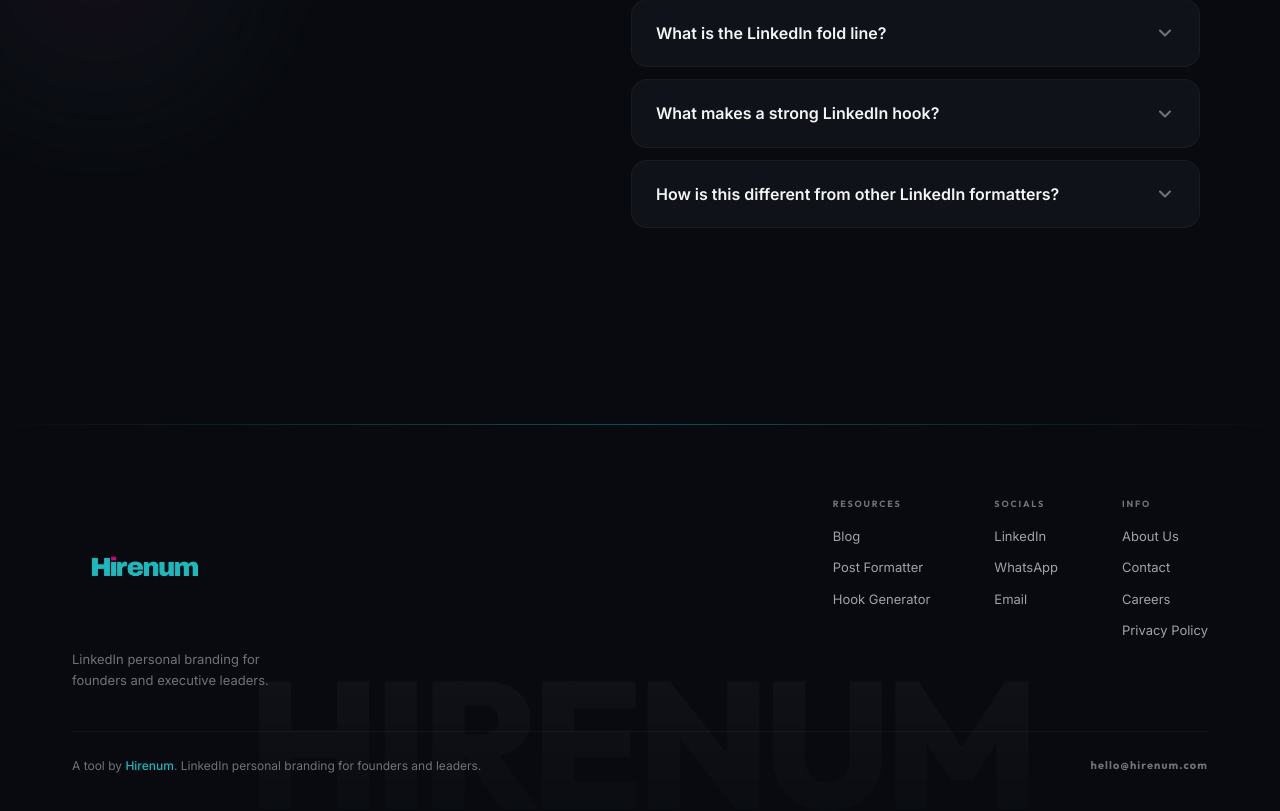
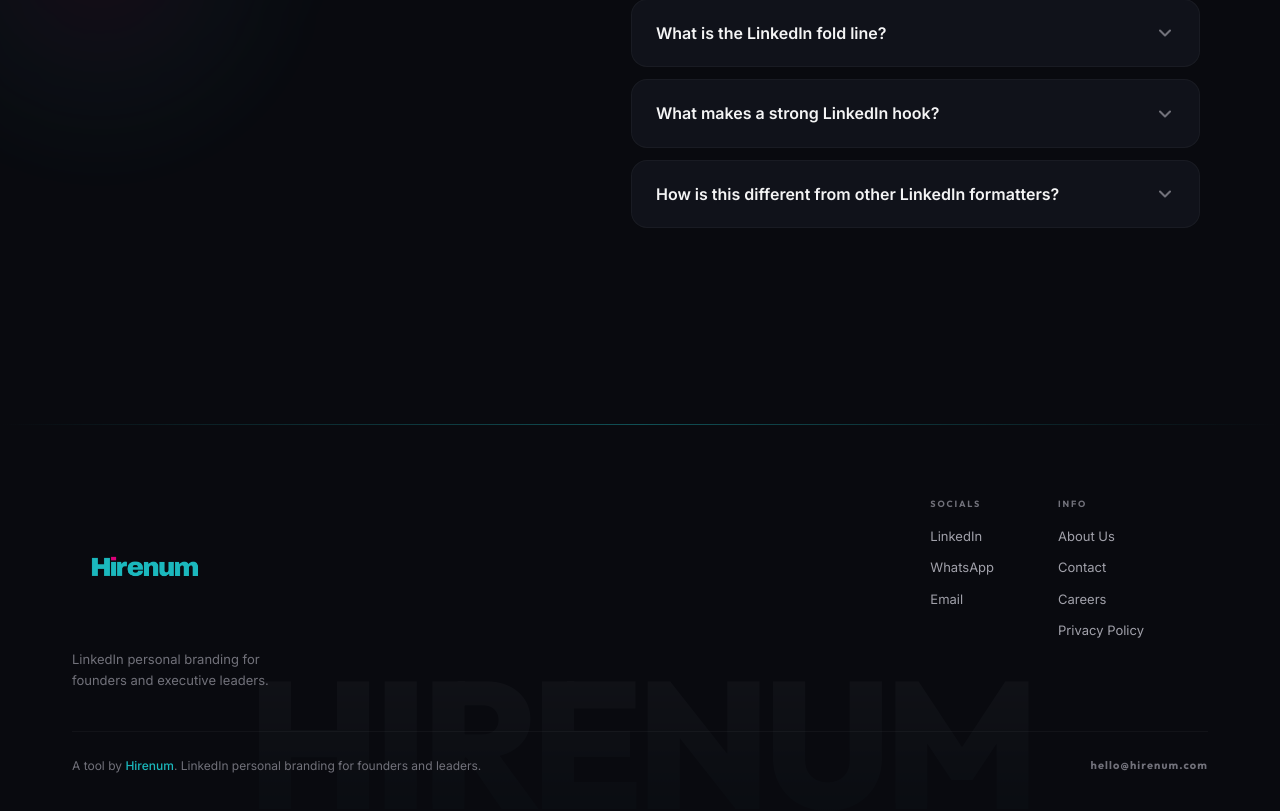
Before and after one commit to Muhammad-Abdullah24/post-formatter, a Next.js app: page / in a window 1280 px wide. Shown: the part 5738-6549 px from the top of the page. Built offline with nearby package versions, Linux system fonts and the light colour scheme.

Commit message:
removed resources from the footer

```diff
--- a/app/page.js
+++ b/app/page.js
@@ -32,14 +32,6 @@ const NAV_LINKS = [
 const AUDIT_URL = 'https://hirenum.com';
 
 const FOOTER_COLS = [
-  {
-    title: 'Resources',
-    links: [
-      { label: 'Blog', href: 'https://hirenum.com' },
-      { label: 'Post Formatter', href: '#' },
-      { label: 'Hook Generator', href: '#editor' },
-    ],
-  },
   {
     title: 'Socials',
     links: [
```
